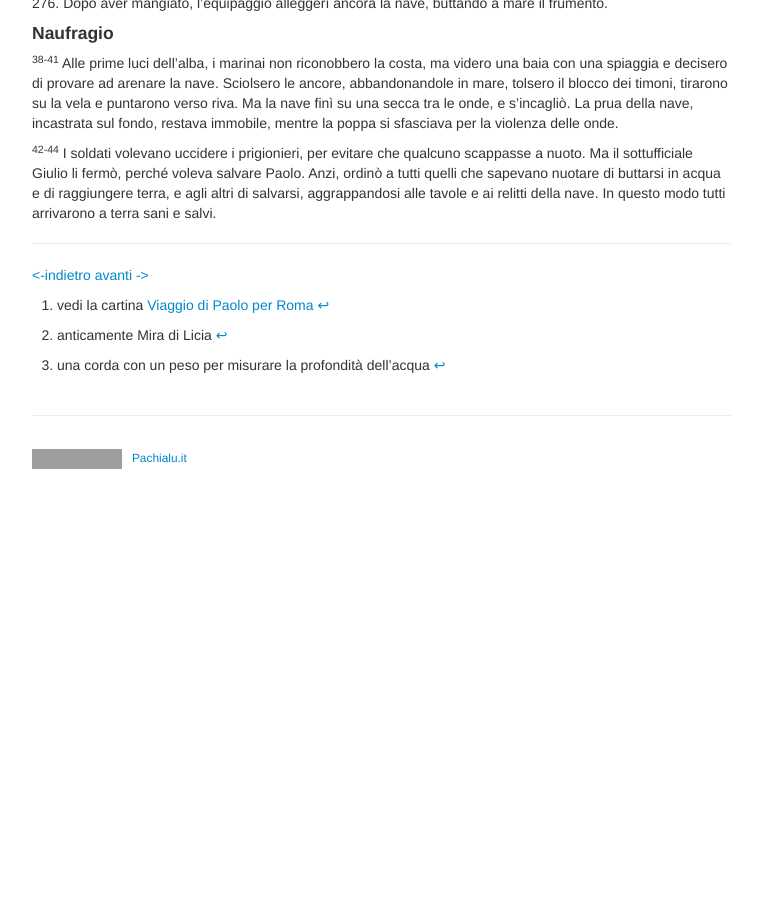
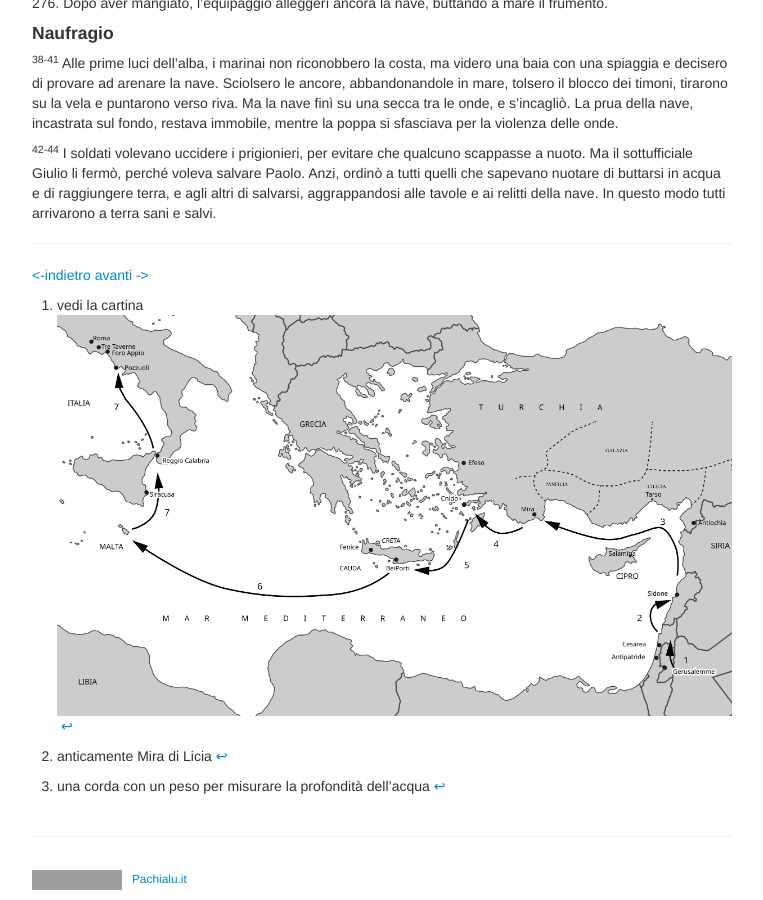
Before and after one commit to pachialu/sdt_pages, a Jekyll site: the page built from pages/st27.md, in a window 1280 px wide and 900 px high, scrolled down 1321 px. Shown: the whole window, without its empty margins (258-1021 px from the left). Built offline with Jekyll 4.4.1, drawn with Linux system fonts in a browser that asks for light colours; before the commit the page ends 1800 px from its top, so only the background shows below that; grey boxes are pictures that could not be loaded.

Commit message:
link alle cartine
cambiato nome alla cartella, che è diventata images

```diff
--- a/pages/st27.md
+++ b/pages/st27.md
@@ -119,7 +119,7 @@ nuotare di buttarsi in acqua e di raggiungere terra, e agli altri di
 salvarsi, aggrappandosi alle tavole e ai relitti della nave. In questo
 modo tutti arrivarono a terra sani e salvi.
 
-[^1]: vedi la cartina [Viaggio di Paolo per Roma](viaggio_di_paolo_per_roma)
+[^1]: vedi la cartina ![Viaggio di Paolo per Roma](../assets/images/paul-j4-med-web-v20250805.png)
 
 [^2]: anticamente Mira di Licia
 
```
Also changed, not shown: pages/st13.md (+1 -1 lines).
